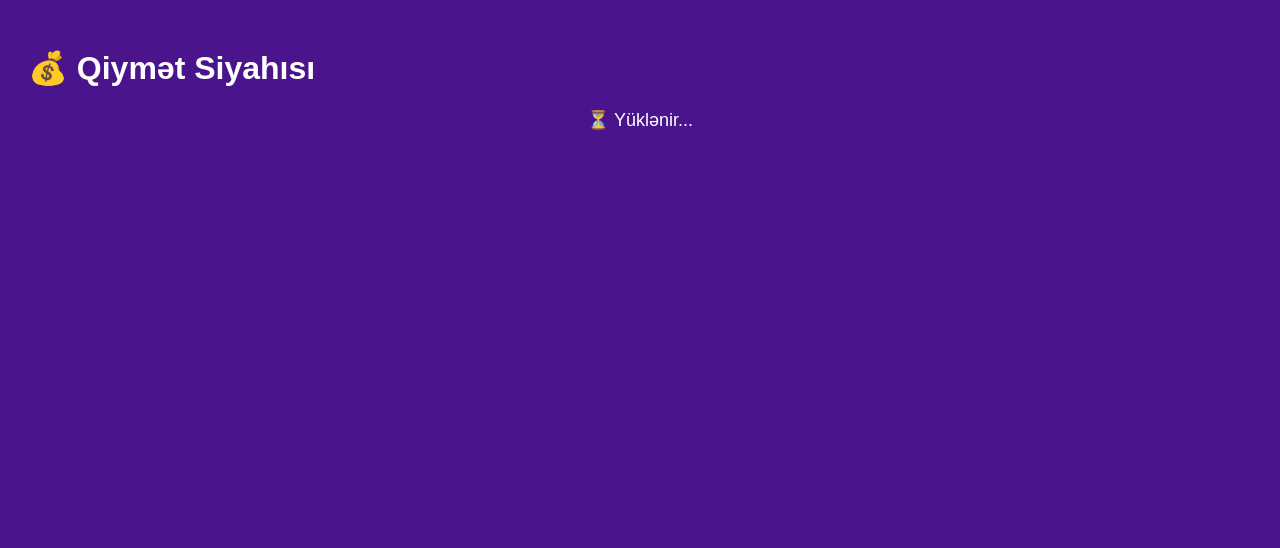
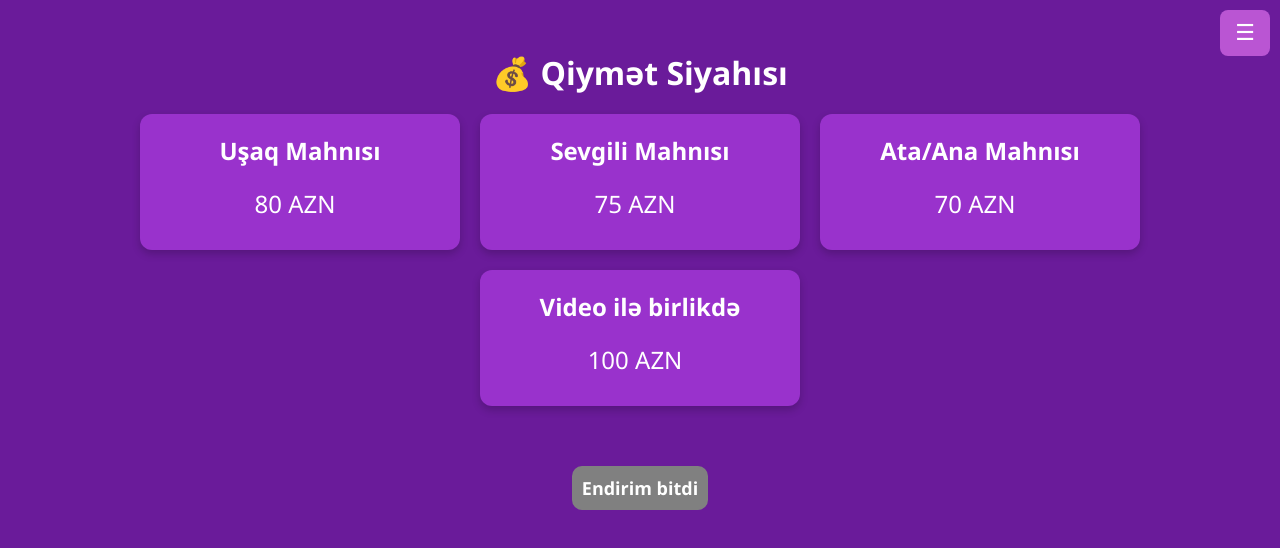
Before and after one commit to AghalarGadirov/mahnisifarisim.az, a website: page mahnisifarisi_full_fixed/qiymet.html in a window 1280 px wide. Drawn offline with Linux system fonts and the light colour scheme; no server answers.

Commit message:
Add files via upload

```diff
--- a/mahnisifarisi_full_fixed/qiymet.html
+++ b/mahnisifarisi_full_fixed/qiymet.html
@@ -2,48 +2,206 @@
 <html lang="az">
 <head>
   <meta charset="UTF-8">
-  <title>Qiymətlər</title>
+  <meta name="viewport" content="width=device-width, initial-scale=1.0">
+  <title>Qiymət Siyahısı</title>
   <style>
-    body { background: #4A148C; color: white; font-family: sans-serif; padding: 20px; }
-    .card { background: #6A1B9A; padding: 15px; margin: 10px 0; border-radius: 8px; }
-    .old { text-decoration: line-through; color: #ccc; margin-right: 10px; }
-    .new { color: #00E676; font-weight: bold; }
-    #countdown { margin-top: 20px; font-size: 18px; text-align: center; }
+    body {
+      background-color: #6A1B9A;
+      color: white;
+      font-family: "Segoe UI", Arial, sans-serif;
+      text-align: center;
+      margin: 0;
+      padding: 30px 10px;
+    }
+
+    h1 {
+      margin-bottom: 20px;
+    }
+
+    .pricing-table {
+      display: flex;
+      flex-wrap: wrap;
+      justify-content: center;
+      gap: 20px;
+      margin-bottom: 40px;
+    }
+
+    .category {
+      background-color: #9932CC;
+      padding: 20px;
+      border-radius: 12px;
+      width: 280px;
+      box-shadow: 0 4px 8px rgba(0,0,0,0.2);
+    }
+
+    .category h2 {
+      margin-top: 0;
+    }
+
+    .price {
+      font-size: 24px;
+      margin: 10px 0;
+    }
+
+    .old-price {
+      text-decoration: line-through;
+      color: #ffb3b3;
+      margin-right: 10px;
+    }
+
+    .new-price {
+      color: #00FFCC;
+      font-weight: bold;
+    }
+
+    .countdown {
+      font-size: 18px;
+      background-color: red;
+      padding: 10px;
+      border-radius: 10px;
+      display: inline-block;
+      margin-top: 20px;
+      font-weight: bold;
+    }
+
+    .menu-container {
+      position: fixed;
+      top: 10px;
+      right: 10px;
+      z-index: 1000;
+      text-align: right;
+    }
+
+    .menu-container .hamburger {
+      background-color: #BA55D3;
+      color: white;
+      border: none;
+      padding: 10px 15px;
+      border-radius: 8px;
+      cursor: pointer;
+      font-size: 22px;
+    }
+
+    .menu-items {
+      display: none;
+      background-color: #9932CC;
+      border-radius: 10px;
+      padding: 10px;
+      margin-top: 5px;
+    }
+
+    .menu-items a {
+      display: block;
+      color: white;
+      text-decoration: none;
+      margin-bottom: 5px;
+    }
+
+    .menu-items a:hover {
+      text-decoration: underline;
+    }
   </style>
 </head>
 <body>
+  <div class="menu-container">
+    <button class="hamburger" onclick="toggleMenu()">☰</button>
+    <div id="menu" class="menu-items"></div>
+  </div>
 
-<h1>💰 Qiymət Siyahısı</h1>
-<div id="price-container"></div>
-<div id="countdown">⏳ Yüklənir...</div>
+  <h1>💰 Qiymət Siyahısı</h1>
 
-<script>
-fetch("https://mahnisifarisim-az.onrender.com/api/qiymet")
-  .then(res => res.json())
-  .then(data => {
-    const container = document.getElementById("price-container");
-    data.items.forEach(item => {
-      const div = document.createElement("div");
-      div.className = "card";
-      div.innerHTML = `<div><strong>${item.title}</strong></div>
-                       <div><span class="old">${item.oldPrice}</span><span class="new">${item.newPrice}</span></div>`;
-      container.appendChild(div);
-    });
+  <div class="pricing-table">
+    <div class="category">
+      <h2>Uşaq Mahnısı</h2>
+      <div class="price">
+        <span class="old-price">80 AZN</span>
+        <span class="new-price">60 AZN</span>
+      </div>
+    </div>
+    <div class="category">
+      <h2>Sevgili Mahnısı</h2>
+      <div class="price">
+        <span class="old-price">75 AZN</span>
+        <span class="new-price">55 AZN</span>
+      </div>
+    </div>
+    <div class="category">
+      <h2>Ata/Ana Mahnısı</h2>
+      <div class="price">
+        <span class="old-price">70 AZN</span>
+        <span class="new-price">50 AZN</span>
+      </div>
+    </div>
+    <div class="category">
+      <h2>Video ilə birlikdə</h2>
+      <div class="price">
+        <span class="old-price">100 AZN</span>
+        <span class="new-price">80 AZN</span>
+      </div>
+    </div>
+  </div>
 
-    const endTime = new Date(data.endTime);
+  <div class="countdown" id="countdown">Endirim bitməsinə: 23:00:00</div>
+
+  <script>
+    let countdownElement = document.getElementById("countdown");
+    let endTime = new Date("2025-05-29T23:00:00+04:00").getTime();
+
     function updateCountdown() {
-      const now = new Date();
-      const diff = endTime - now;
-      if (diff <= 0) return document.getElementById("countdown").innerText = "⏰ Endirim bitdi";
-      const d = Math.floor(diff / (1000*60*60*24));
-      const h = Math.floor((diff / (1000*60*60)) % 24);
-      const m = Math.floor((diff / (1000*60)) % 60);
-      const s = Math.floor((diff / 1000) % 60);
-      document.getElementById("countdown").innerText = `⏳ ${d} gün ${h} saat ${m} dəq ${s} san qaldı`;
+      let now = new Date().getTime();
+      let distance = endTime - now;
+
+      if (distance <= 0) {
+        countdownElement.innerText = "Endirim bitdi";
+        countdownElement.style.backgroundColor = "gray";
+
+        document.querySelectorAll(".price").forEach(el => {
+          const old = el.querySelector(".old-price");
+          const newp = el.querySelector(".new-price");
+          if (old && newp) {
+            old.style.textDecoration = "none";
+            old.style.color = "white";
+            newp.style.display = "none";
+          }
+        });
+        return;
     }
-    updateCountdown();
+
+      let hours = Math.floor((distance % (1000 * 60 * 60 * 24)) / (1000 * 60 * 60));
+      let minutes = Math.floor((distance % (1000 * 60 * 60)) / (1000 * 60));
+      let seconds = Math.floor((distance % (1000 * 60)) / 1000);
+
+      countdownElement.innerText = `Endirim bitməsinə: ${String(hours).padStart(2, '0')}:${String(minutes).padStart(2, '0')}:${String(seconds).padStart(2, '0')}`;
+    }
+
     setInterval(updateCountdown, 1000);
-  });
-</script>
+
+    function toggleMenu() {
+      const menu = document.getElementById("menu");
+      menu.style.display = (menu.style.display === "block") ? "none" : "block";
+    }
+
+    const pages = [
+      { name: "📞 Bizimlə Əlaqə", url: "elaqe.html" },
+      { name: "💰 Qiymət Siyahısı", url: "qiymet.html" },
+      { name: "📝 Sifariş üçün Form", url: "formlar.html" },
+      { name: "💡 Təkliflər/Şikayətlər", url: "teklifler.html" },
+      { name: "🏠 Ana Səhifə", url: "index.html" }
+    ];
+
+    const currentPage = window.location.pathname.split("/").pop();
+
+    window.onload = function () {
+      const menu = document.getElementById("menu");
+      pages.forEach(p => {
+        if (p.url !== currentPage) {
+          const link = document.createElement("a");
+          link.href = p.url;
+          link.textContent = p.name;
+          menu.appendChild(link);
+        }
+      });
+    };
+  </script>
 </body>
 </html>
```
